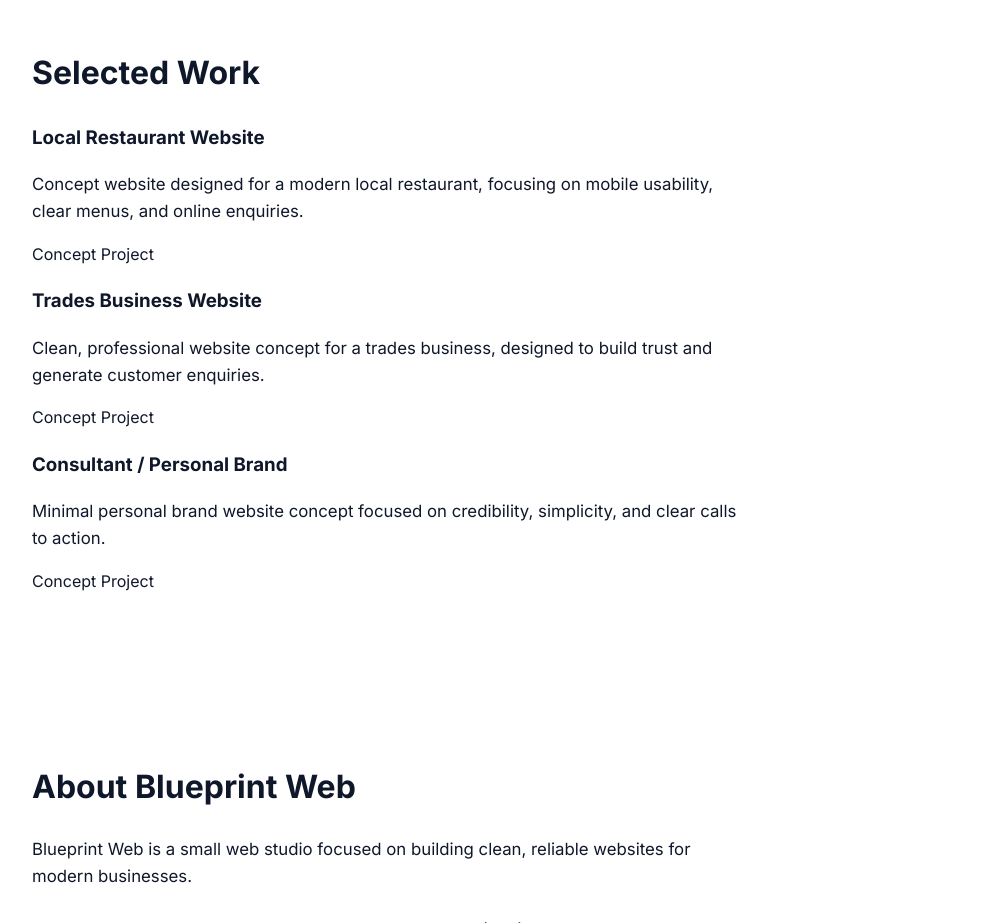
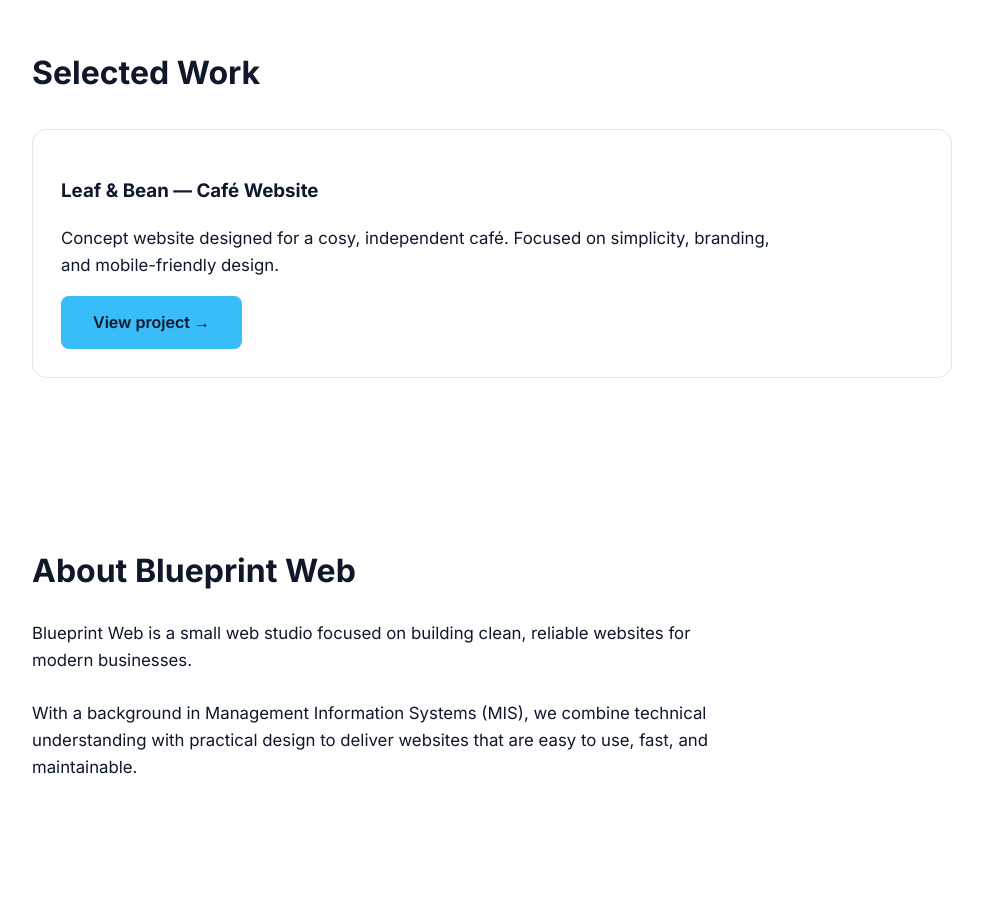
Before and after one commit to Br4d124/blueprint-web, a plain HTML site: page index.html in a window 1280 px wide. Shown: the part 920-1843 px from the top of the page, without its empty margins (148-1131 px from the left). Drawn offline with Linux system fonts and the light colour scheme.

Commit message:
Complete Blueprint Web site with Leaf & Bean portfolio

```diff
--- a/index.html
+++ b/index.html
@@ -36,33 +36,15 @@
   <section class="section">
     <h2>Selected Work</h2>
 
-    <div class="projects">
-      <div class="project">
-        <h3>Local Restaurant Website</h3>
-        <p>
-          Concept website designed for a modern local restaurant, focusing on
-          mobile usability, clear menus, and online enquiries.
-        </p>
-        <span class="tag">Concept Project</span>
-      </div>
-
-      <div class="project">
-        <h3>Trades Business Website</h3>
-        <p>
-          Clean, professional website concept for a trades business, designed to
-          build trust and generate customer enquiries.
-        </p>
-        <span class="tag">Concept Project</span>
-      </div>
-
-      <div class="project">
-        <h3>Consultant / Personal Brand</h3>
-        <p>
-          Minimal personal brand website concept focused on credibility,
-          simplicity, and clear calls to action.
-        </p>
-        <span class="tag">Concept Project</span>
-      </div>
+    <div class="project">
+      <h3>Leaf & Bean — Café Website</h3>
+      <p>
+        Concept website designed for a cosy, independent café.
+        Focused on simplicity, branding, and mobile-friendly design.
+      </p>
+      <a href="leaf-and-bean-concept/" class="button">
+        View project →
+      </a>
     </div>
   </section>
 
--- a/style.css
+++ b/style.css
@@ -82,3 +82,12 @@
   border: 1px solid #e5e7eb;
   font-weight: 500;
 }
+
+/* PORTFOLIO PROJECT */
+.project {
+  margin-top: 30px;
+  padding: 28px;
+  border-radius: 14px;
+  background: #ffffff;
+  border: 1px solid #e5e7eb;
+}
```
